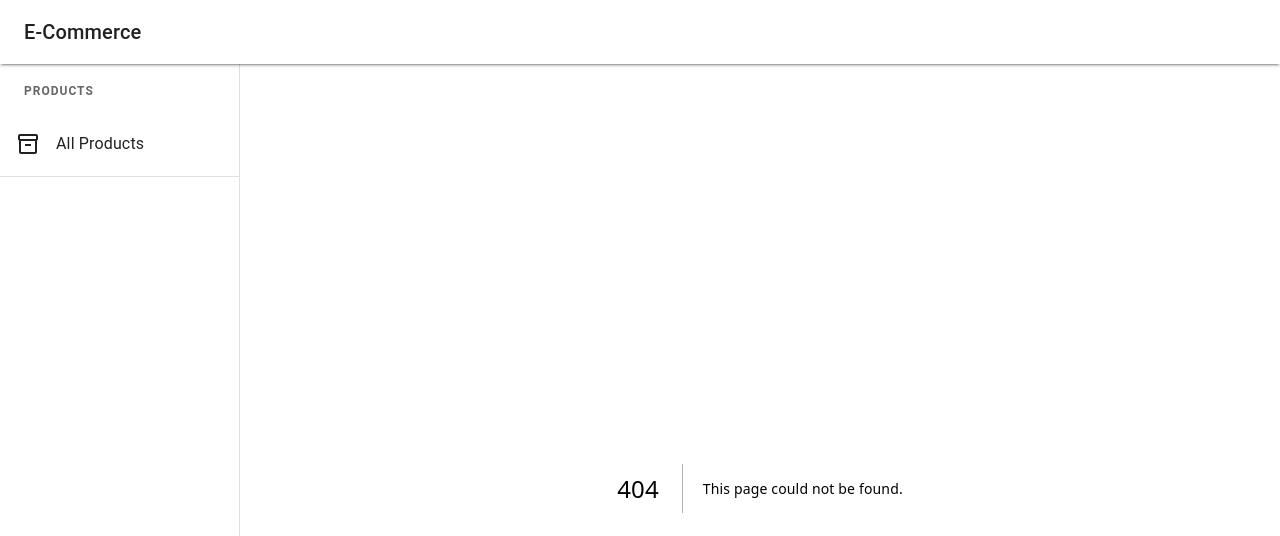
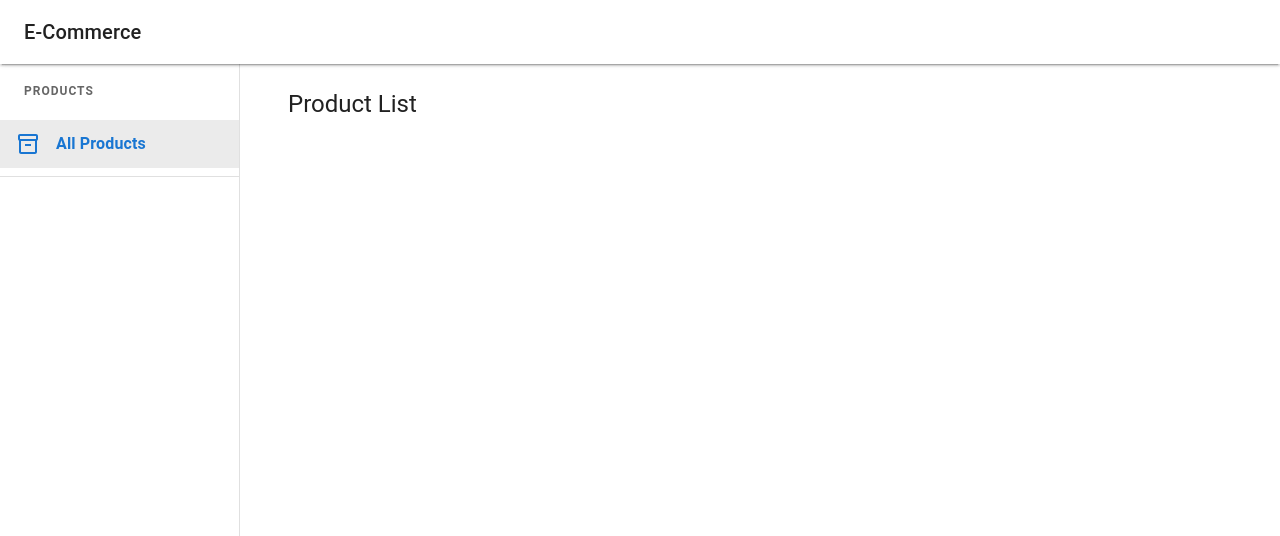
Before and after one commit to anwarhossain1/dummy-simple-ecommerce, a Next.js app: page /products in a window 1280 px wide. Before the commit this address had no page. Shown: the top 536 px of the page. Built offline with nearby package versions, Linux system fonts and the light colour scheme; some icons are missing.

Commit message:
feat(Sidebar): add active state styling for navigation items

```diff
--- /dev/null
+++ b/src/app/products/page.tsx
@@ -0,0 +1,13 @@
+import { Container, Typography } from "@mui/material";
+
+const page = () => {
+  return (
+    <Container maxWidth="lg">
+      <Typography variant="h5" component="h5" gutterBottom>
+        Product List
+      </Typography>
+    </Container>
+  );
+};
+
+export default page;
--- a/src/components/Sidebar.tsx
+++ b/src/components/Sidebar.tsx
@@ -13,6 +13,7 @@ import {
   useMediaQuery,
   useTheme,
 } from "@mui/material";
+import { usePathname } from "next/navigation";
 
 interface SidebarProps {
   isOpen: boolean;
@@ -24,6 +25,7 @@ const drawerWidth = 240;
 const Sidebar = ({ isOpen, onClose }: SidebarProps) => {
   const theme = useTheme();
   const isMobile = useMediaQuery(theme.breakpoints.down("sm"));
+  const pathname = usePathname();
 
   const drawerContent = (
     <Box sx={{ mt: 8 }}>
@@ -42,21 +44,48 @@ const Sidebar = ({ isOpen, onClose }: SidebarProps) => {
             {section.section}
           </Typography>
           <List disablePadding>
-            {section.items.map((item) => (
+            {section.items.map((item) => {
+              const isActive = pathname === item.path;
+              return (
                 <ListItem key={item.text} disablePadding>
-                <ListItemButton>
+                  <ListItemButton
+                    selected={isActive}
+                    sx={{
+                      "&.Mui-selected": {
+                        bgcolor: "action.selected",
+                        color: "primary.main",
+                        "&:hover": {
+                          bgcolor: "action.selected",
+                        },
+                        "& .MuiListItemIcon-root": {
+                          color: "primary.main",
+                        },
+                      },
+                      "&:hover": {
+                        bgcolor: "action.hover",
+                      },
+                    }}
+                  >
                     <ListItemIcon
                       sx={{
-                      color: "inherit",
+                        color: isActive ? "primary.main" : "text.secondary",
                         minWidth: "40px",
                       }}
                     >
                       {item.icon}
                     </ListItemIcon>
-                  <ListItemText primary={item.text} />
+                    <ListItemText
+                      primary={item.text}
+                      sx={{
+                        "& .MuiTypography-root": {
+                          fontWeight: isActive ? 600 : 400,
+                        },
+                      }}
+                    />
                   </ListItemButton>
                 </ListItem>
-            ))}
+              );
+            })}
           </List>
           <Divider sx={{ my: 1 }} />
         </Box>
```
Lines whose indentation alone changed are shown as unchanged.
